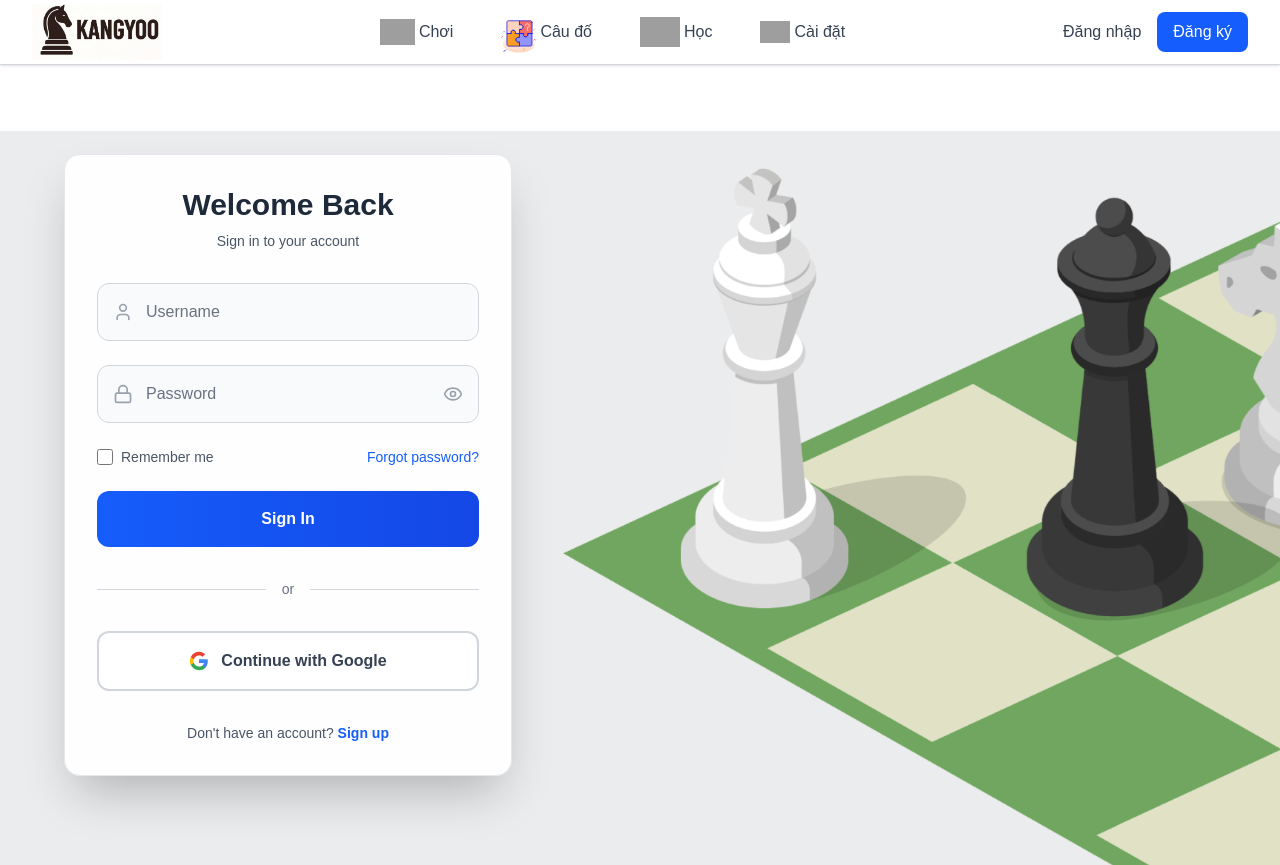
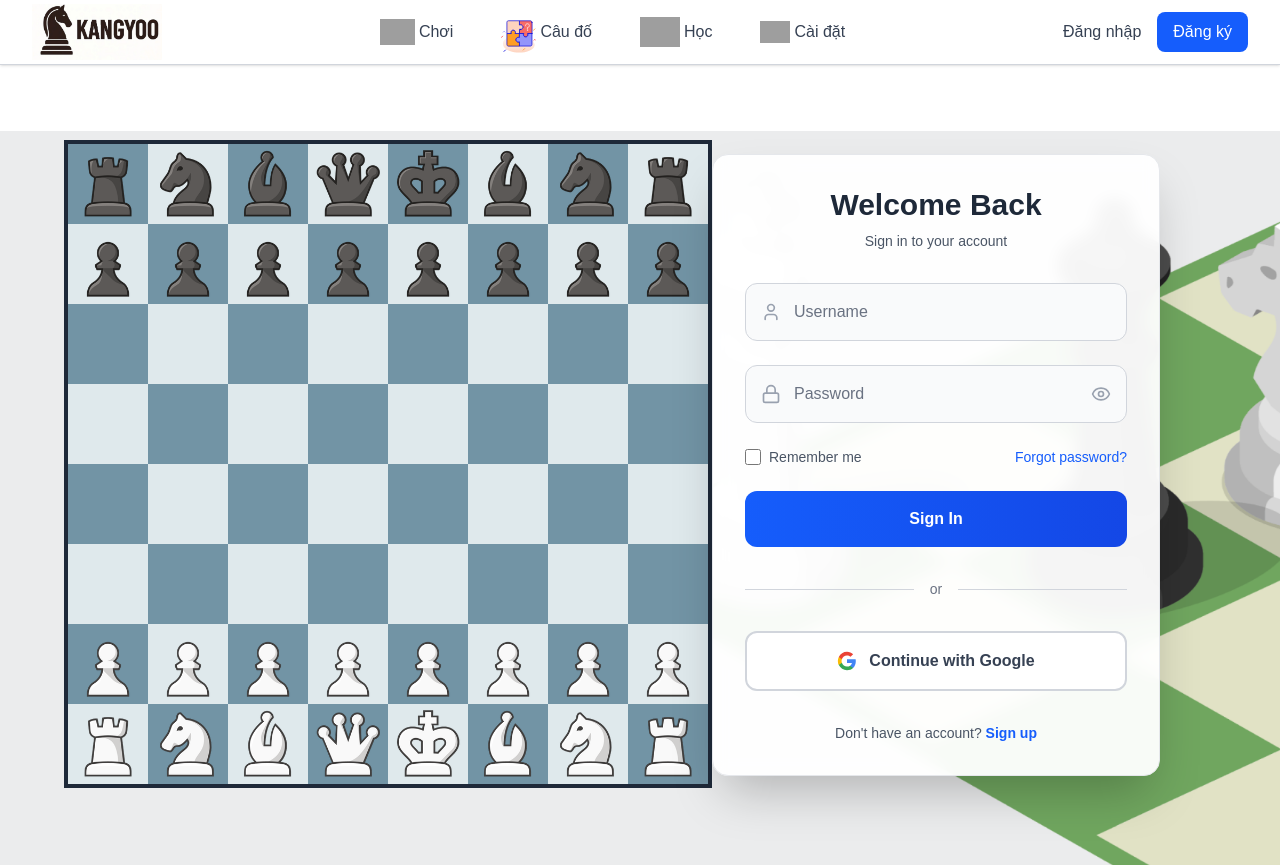
Before and after one commit to loc-ne/chess-web, a Next.js app: page /login in a window 1280 px wide. Built offline with nearby package versions, Linux system fonts and the light colour scheme; no server answers; grey boxes are pictures that could not be loaded.

Commit message:
Add Board component

```diff
--- a/src/app/login/page.tsx
+++ b/src/app/login/page.tsx
@@ -5,6 +5,7 @@ import Link from 'next/link';
 import { User, Lock, Eye, EyeOff } from 'lucide-react';
 import { useRouter, useSearchParams } from 'next/navigation';
 import { useAuth } from '@/contexts/AuthContext';
+import Board from '@/components/Board';
 
 const LoginPage: React.FC = () => {
   const [formData, setFormData] = React.useState({
@@ -71,6 +72,10 @@ const LoginPage: React.FC = () => {
         backgroundImage: 'url(/assets/login-background.png)',
       }}
     >
+      <Board
+      playerColor={'white'}
+      initialFen={"rnbqkbnr/pppppppp/8/8/8/8/PPPPPPPP/RNBQKBNR w KQkq - 0 1"}
+      />
       <div className="w-full max-w-md">
         <div className="bg-white/95 backdrop-blur-sm border border-gray-200 rounded-2xl p-8 shadow-2xl">
 
--- a/src/components/Board.tsx
+++ b/src/components/Board.tsx
@@ -0,0 +1,330 @@
+import React from 'react';
+import Square from './Square';
+import Piece from './Piece';
+import { ChessEngine } from '../game/Board';
+import { Position, Piece as PieceInterface } from '../game/types';
+import { ClientGameState, GameStateManager } from '../game/GameState';
+
+const STARTING_FEN = "rnbqkbnr/pppppppp/8/8/8/8/PPPPPPPP/RNBQKBNR w KQkq - 0 1";
+
+interface BoardProps {
+  playerColor: 'white' | 'black';
+  initialFen?: string;
+  onMove?: (from: Position, to: Position) => void;
+  gameState?: ClientGameState | null;
+}
+
+const Board: React.FC<BoardProps> = ({
+  playerColor = 'white',
+  initialFen = STARTING_FEN,
+  onMove,
+  gameState: externalGameState,
+}) => {
+  //   1. Local game state
+  const [gameState, setGameState] = React.useState<ClientGameState>(() =>
+    externalGameState || GameStateManager.convertFenToClientState(initialFen)
+  );
+
+  const [selectedSquare, setSelectedSquare] = React.useState<Position | null>(null);
+  const [validMoves, setValidMoves] = React.useState<Position[]>([]);
+
+  //   3. Drag and drop state
+  const [dragState, setDragState] = React.useState<{
+    isDragging: boolean;
+    piece: PieceInterface | null;
+    from: Position;
+    startCoords: { x: number; y: number } | null;
+  } | null>(null);
+
+  const [ghostPieceStyle, setGhostPieceStyle] = React.useState<React.CSSProperties>({
+    display: 'none'
+  });
+
+  React.useEffect(() => {
+    if (externalGameState) {
+      setGameState(externalGameState);
+    }
+  }, [externalGameState]);
+
+  const boardRef = React.useRef<HTMLDivElement>(null);
+
+  //   4. Memoized board derivation
+  const board = React.useMemo(() => {
+    return ChessEngine.bitboardToBoard(gameState.bitboards);
+  }, [gameState.bitboards]);
+
+  //   5. Move generation cache
+  const validMovesCache = React.useRef(new Map<string, Position[]>());
+
+  const getValidMoves = React.useCallback((position: Position): Position[] => {
+    const key = `${position.row}-${position.col}-${gameState.currentFen}`;
+    if (validMovesCache.current.has(key)) {
+      return validMovesCache.current.get(key)!;
+    }
+
+    const moves = ChessEngine.generateMovesForPiece(
+      gameState.bitboards,
+      gameState,
+      position
+    );
+
+    if (validMovesCache.current.size > 100) {
+      validMovesCache.current.clear();
+    }
+
+    validMovesCache.current.set(key, moves);
+    return moves;
+  }, [gameState]);
+
+  const handleMovePiece = React.useCallback((from: Position, to: Position) => {
+    onMove?.(from, to);
+
+    setSelectedSquare(null);
+    setValidMoves([]);
+    validMovesCache.current.clear();
+  }, [onMove]);
+
+  const handleSquareClick = (row: number, col: number) => {
+    const clickedPosition = { row, col };
+
+    // Deselect if clicking same square
+    if (selectedSquare && selectedSquare.row === row && selectedSquare.col === col) {
+      setSelectedSquare(null);
+      setValidMoves([]);
+      return;
+    }
+
+    // Make move if clicking valid move square
+    if (selectedSquare && validMoves.some(move => move.row === row && move.col === col)) {
+      if (gameState.activeColor === playerColor) {
+        handleMovePiece(selectedSquare, clickedPosition);
+      } else {
+        setSelectedSquare(null);
+        setValidMoves([]);
+      }
+      return;
+    }
+
+    // Select piece
+    const piece = ChessEngine.getPieceAt(gameState.bitboards, clickedPosition);
+    if (piece && piece.color === playerColor) {
+      setSelectedSquare(clickedPosition);
+      const moves = getValidMoves(clickedPosition);
+      setValidMoves(moves);
+    } else {
+      setSelectedSquare(null);
+      setValidMoves([]);
+    }
+  };
+
+  //   9. Helper functions
+  const isLightSquare = React.useCallback((row: number, col: number) => {
+    return (row + col) % 2 != 0;
+  }, []);
+
+  const isSquareSelected = React.useCallback((row: number, col: number) => {
+    return selectedSquare !== null && selectedSquare.row === row && selectedSquare.col === col;
+  }, [selectedSquare]);
+
+  const isSquareValidMove = React.useCallback((row: number, col: number) => {
+    return validMoves.some(move => move.row === row && move.col === col);
+  }, [validMoves]);
+
+  //   10. Drag and drop helpers
+  const getSquareFromCoordinates = React.useCallback((x: number, y: number): Position | null => {
+    const boardElement = boardRef.current;
+    if (!boardElement) return null;
+
+    const rect = boardElement.getBoundingClientRect();
+    const relativeX = x - rect.left;
+    const relativeY = y - rect.top;
+    const squareSize = rect.width / 8;
+
+    // Calculate grid position (0-7)
+    const gridCol = Math.floor(relativeX / squareSize);
+    const gridRow = Math.floor(relativeY / squareSize);
+
+    // Validate grid bounds
+    if (gridCol < 0 || gridCol >= 8 || gridRow < 0 || gridRow >= 8) {
+      return null;
+    }
+
+    //  Convert grid position to actual board position based on player perspective
+    let actualRow: number;
+    let actualCol: number;
+
+    if (playerColor === 'white') {
+      // White perspective: top-left is (0,0)
+      actualRow = 7 - gridRow;
+      actualCol = gridCol;
+    } else {
+      // Black perspective: board is flipped
+      actualRow = gridRow;  // Flip vertically
+      actualCol = 7 - gridCol;  // Flip horizontally
+    }
+
+    return { row: actualRow, col: actualCol };
+  }, [playerColor]);
+
+  const handlePieceMouseDown = (
+    e: React.MouseEvent,
+    piece: PieceInterface,
+    piecePosition: Position
+  ) => {
+    // if (!canInteract) return;
+
+    const canDragPiece = piece.color === playerColor;
+    if (!canDragPiece) return;
+
+    e.preventDefault();
+
+    setDragState({
+      isDragging: true,
+      piece,
+      from: piecePosition,
+      startCoords: { x: e.clientX, y: e.clientY }
+    });
+
+    const moves = getValidMoves(piecePosition);
+    setValidMoves(moves);
+
+    const isPlayerTurn = gameState.activeColor === playerColor;
+
+    setGhostPieceStyle({
+      display: 'block',
+      position: 'fixed',
+      left: e.clientX - 40,
+      top: e.clientY - 40,
+      zIndex: 9999,
+      pointerEvents: 'none',
+      opacity: 0.9,
+      transform: 'scale(1.1)',
+      filter: isPlayerTurn ? 'drop-shadow(0 4px 8px rgba(0,0,0,0.3))' : 'sepia(0.3)'
+    });
+  };
+
+  React.useEffect(() => {
+    if (!dragState?.isDragging) return;
+
+    const handleMouseMove = (e: MouseEvent) => {
+      setGhostPieceStyle(prev => ({
+        ...prev,
+        left: e.clientX - 40,
+        top: e.clientY - 40
+      }));
+    };
+
+    const handleMouseUp = (e: MouseEvent) => {
+      const dropSquare = getSquareFromCoordinates(e.clientX, e.clientY);
+      console.log(dropSquare);
+      if (dropSquare && dragState.from) {
+        const isValid = validMoves.some(move =>
+          move.row === dropSquare.row && move.col === dropSquare.col
+        );
+
+        if (isValid) {
+          if (gameState.activeColor === playerColor) {
+
+            handleMovePiece(dragState.from, dropSquare);
+          } else {
+            setSelectedSquare(null);
+            setValidMoves([]);
+          }
+        }
+      }
+
+      // Cleanup
+      setDragState(null);
+      setGhostPieceStyle({ display: 'none' });
+
+      if (!dropSquare || !validMoves.some(move =>
+        move.row === dropSquare.row && move.col === dropSquare.col
+      )) {
+        setValidMoves([]);
+      }
+    };
+
+    document.addEventListener('mousemove', handleMouseMove);
+    document.addEventListener('mouseup', handleMouseUp);
+
+    return () => {
+      document.removeEventListener('mousemove', handleMouseMove);
+      document.removeEventListener('mouseup', handleMouseUp);
+    };
+  }, [
+    playerColor,
+    gameState.activeColor,
+    dragState,
+    validMoves,
+    handleMovePiece,
+    getSquareFromCoordinates,
+  ]);
+
+  //   12. Piece visibility helper
+  const isPieceVisible = React.useCallback((piecePosition: Position) => {
+    if (!dragState?.isDragging || !dragState.from) return true;
+    return !(dragState.from.row === piecePosition.row &&
+      dragState.from.col === piecePosition.col);
+  }, [dragState]);
+
+  //   13. Ghost piece renderer
+  const renderGhostPiece = () => {
+    if (!dragState?.isDragging || !dragState.piece) return null;
+
+    return (
+      <div style={ghostPieceStyle}>
+        <Piece
+          type={dragState.piece.type}
+          color={dragState.piece.color}
+        />
+      </div>
+    );
+  };
+
+  const renderBoard = () => {
+    const rows = playerColor === 'black' ? [0, 1, 2, 3, 4, 5, 6, 7] : [7, 6, 5, 4, 3, 2, 1, 0];
+    const cols = playerColor === 'black' ? [7, 6, 5, 4, 3, 2, 1, 0] : [0, 1, 2, 3, 4, 5, 6, 7];
+
+    return (
+      <div ref={boardRef} className="inline-block bg-amber-900 border-4 border-gray-800">
+        {rows.map(row => (
+          <div key={row} className="flex">
+            {cols.map(col => {
+              const piece = board[row][col];
+
+              return (
+                <Square
+                  key={`${row}-${col}`}
+                  isLight={isLightSquare(row, col)}
+                  onClick={() => handleSquareClick(row, col)}
+                  isSelected={isSquareSelected(row, col)}
+                  isValidMove={isSquareValidMove(row, col)}
+                >
+                  {piece && isPieceVisible({ row, col }) && (
+                    <div
+                      onMouseDown={(e) => handlePieceMouseDown(e, piece, { row, col })}
+                      style={{
+                        cursor: piece.color === playerColor ? 'grab' : 'default'
+                      }}
+                    >
+                      <Piece type={piece.type} color={piece.color} />
+                    </div>
+                  )}
+                </Square>
+              );
+            })}
+          </div>
+        ))}
+        {renderGhostPiece()}
+      </div>
+    );
+  };
+
+  return (
+    <div className="relative">
+      {renderBoard()}
+    </div>
+  );
+};
+
+export default React.memo(Board);
--- a/src/components/Square.tsx
+++ b/src/components/Square.tsx
@@ -16,7 +16,7 @@ const Square = ({ isLight, onClick, className = '', children, isSelected, isVali
     cursor-pointer
     transition-all duration-200
     hover:brightness-110
-    ${isLight ? '#7294a5' : '#dfe9ec'}
+    ${isLight ? 'bg-[#7294a5]' : 'bg-[#dfe9ec]'}
     ${isSelected ? 'ring-4 ring-yellow-400 ring-inset' : ''}
     ${isValidMove ? 'ring-4 ring-green-400 ring-inset' : ''}
   `;
```
